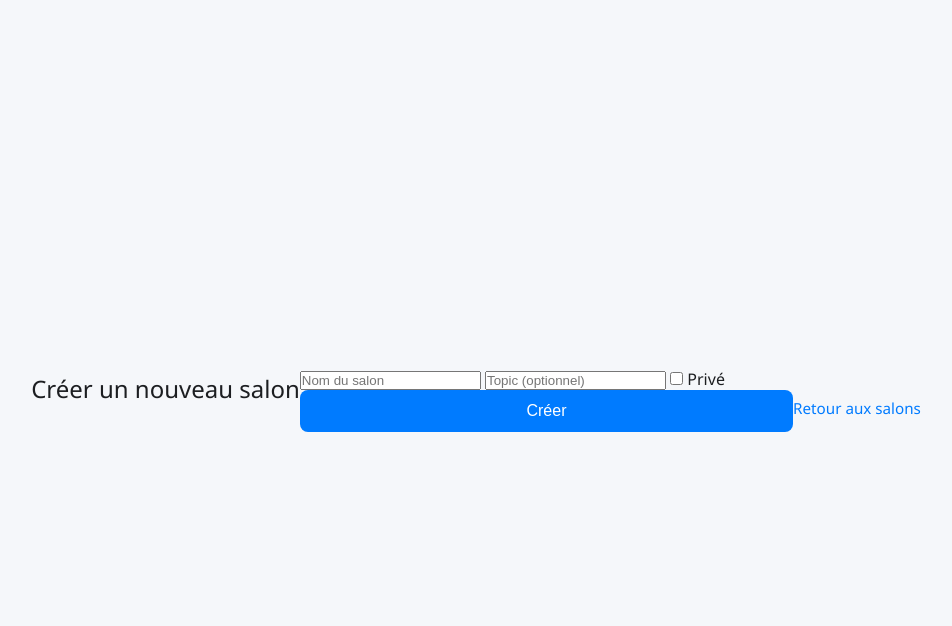
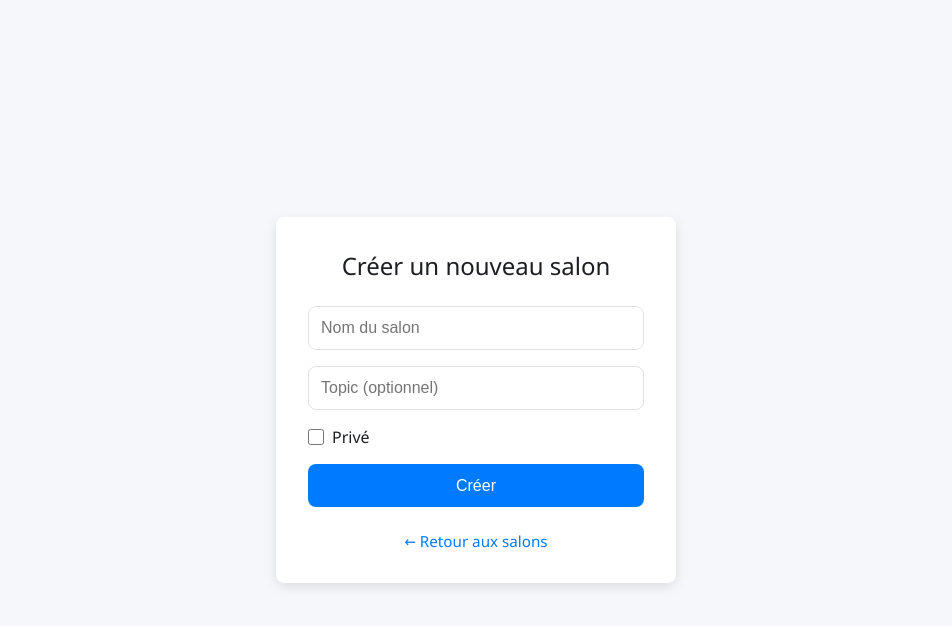
Before and after one commit to woolffangg/AvengersAssemble, a PHP site: page /view/createSalon.php in a window 1280 px wide. Shown: the top 626 px of the page, without its empty margins (164-1116 px from the left). Run offline with PHP 8.4, Linux system fonts and the light colour scheme.

Commit message:
Enhance form and salon views with improved styling and structure

```diff
--- a/chatweb/public/css/form.css
+++ b/chatweb/public/css/form.css
@@ -56,6 +56,20 @@ button:hover {
   background-color: var(--color-primary-hover);
 }
 
+/* Style checkbox label to align nicely with input */
+.checkbox-label {
+  display: flex;
+  align-items: center;
+  gap: 0.5rem;
+  font-weight: 500;
+  cursor: pointer;
+}
+
+.checkbox-label input[type="checkbox"] {
+  width: 16px;
+  height: 16px;
+}
+
 .error {
   color: var(--color-error);
   text-align: center;
@@ -68,6 +82,21 @@ button:hover {
   margin-top: 0.5rem;
 }
 
+/* Link back styling */
+.link-back {
+  display: block;
+  margin-top: 1.5rem;
+  text-align: center;
+  color: var(--color-primary);
+  font-weight: 500;
+  font-size: 0.95rem;
+  transition: var(--transition);
+}
+
+.link-back:hover {
+  text-decoration: underline;
+}
+
 a {
   display: block;
   margin-top: 1rem;
--- a/chatweb/public/css/salons.css
+++ b/chatweb/public/css/salons.css
@@ -1,60 +1,75 @@
+/* Center the entire page content vertically and horizontally */
 .salons-page {
   min-height: 100vh;
   background-color: var(--color-bg);
   display: flex;
-  justify-content: center;
-  align-items: flex-start;
-  padding-top: 5vh;
+  justify-content: center; /* center horizontally */
+  align-items: center; /* center vertically */
+  padding: 0 1rem; /* small horizontal padding on small screens */
+  box-sizing: border-box;
 }
 
+/* Card container with fixed width, centered content */
 .salons-card {
-  width: 600px;
+  width: 480px;
   background: var(--color-white);
-  padding: 3rem 2.5rem;
+  padding: 2.5rem 2rem;
   border-radius: var(--radius);
   box-shadow: var(--shadow);
   display: flex;
   flex-direction: column;
-  gap: 1.5rem;
+  gap: 2rem;
+  box-sizing: border-box;
 }
 
+/* Title centered */
 .salons-card h2 {
   text-align: center;
   font-size: 1.8rem;
-  margin-bottom: 0.5rem;
+  margin: 0;
 }
 
-.button {
-  text-align: center;
-}
-
+/* Salon list - no bullets, centered text */
 .salon-list {
   list-style: none;
   padding: 0;
   margin: 0;
-  display: flex;
-  flex-direction: column;
-  gap: 0.75rem;
 }
 
+/* Each salon item with vertical spacing */
+.salon-item {
+  margin-bottom: 0.75rem;
+}
+
+/* Salon links styled simply, centered text */
 .salon-item a {
-  display: block;
-  padding: 1rem;
-  border: 1px solid var(--color-border);
-  border-radius: var(--radius);
-  text-align: center;
   color: var(--color-text);
   font-weight: 500;
-  font-size: 1.05rem;
+  font-size: 1.1rem;
   text-decoration: none;
-  transition: var(--transition);
+  display: block;
+  text-align: center;
+  padding: 0.5rem 0;
+  transition: color 0.2s ease;
 }
 
 .salon-item a:hover {
-  border-color: var(--color-primary);
   color: var(--color-primary);
 }
 
+/* Logout link centered with spacing */
 .logout-link {
-  margin-top: 1rem;
+  margin-top: 1.5rem;
+  color: var(--color-error);
+  font-weight: 500;
+  text-align: center;
+  display: block;
+  cursor: pointer;
+  text-decoration: none;
+  transition: color 0.2s ease;
 }
+
+.logout-link:hover {
+  color: #b92b3f;
+  text-decoration: underline;
+}
--- a/chatweb/view/createSalon.php
+++ b/chatweb/view/createSalon.php
@@ -1,11 +1,24 @@
 <?php require __DIR__ . '/partials/header.php'; ?>
-<h2>Créer un nouveau salon</h2>
-<form method="post">
-    <input name="nom" placeholder="Nom du salon" required>
-    <input name="topic" placeholder="Topic (optionnel)">
-    <label><input type="checkbox" name="prive" value="1"> Privé</label>
-    <button type="submit">Créer</button>
-    <?php if (!empty($error)) echo '<div style="color:red">'.$error.'</div>'; ?>
-    <?php if (!empty($success)) echo '<div style="color:green">'.$success.'</div>'; ?>
-</form>
-<a href="index.php?action=salons">Retour aux salons</a>
+
+<div class="container">
+    <h2>Créer un nouveau salon</h2>
+    <form method="post">
+        <div class="form-group">
+            <input type="text" name="nom" placeholder="Nom du salon" required>
+        </div>
+        <div class="form-group">
+            <input type="text" name="topic" placeholder="Topic (optionnel)">
+        </div>
+        <div class="form-group checkbox-group">
+            <label class="checkbox-label">
+                <input type="checkbox" name="prive" value="1"> Privé
+            </label>
+        </div>
+        <button class="button" type="submit">Créer</button>
+
+        <?php if (!empty($error)) echo '<div class="error">' . htmlspecialchars($error) . '</div>'; ?>
+        <?php if (!empty($success)) echo '<div class="success">' . htmlspecialchars($success) . '</div>'; ?>
+    </form>
+
+    <a href="index.php?action=salons" class="link-back">← Retour aux salons</a>
+</div>
--- a/chatweb/view/salons.php
+++ b/chatweb/view/salons.php
@@ -16,6 +16,6 @@
       <?php endforeach; ?>
     </ul>
 
-        <a href="index.php?action=logout" class="button button--ghost logout-link">Déconnexion</a>
+    <a href="index.php?action=logout" class="logout-link">Déconnexion</a>
   </div>
 </div>
```
Lines whose indentation alone changed are shown as unchanged.
